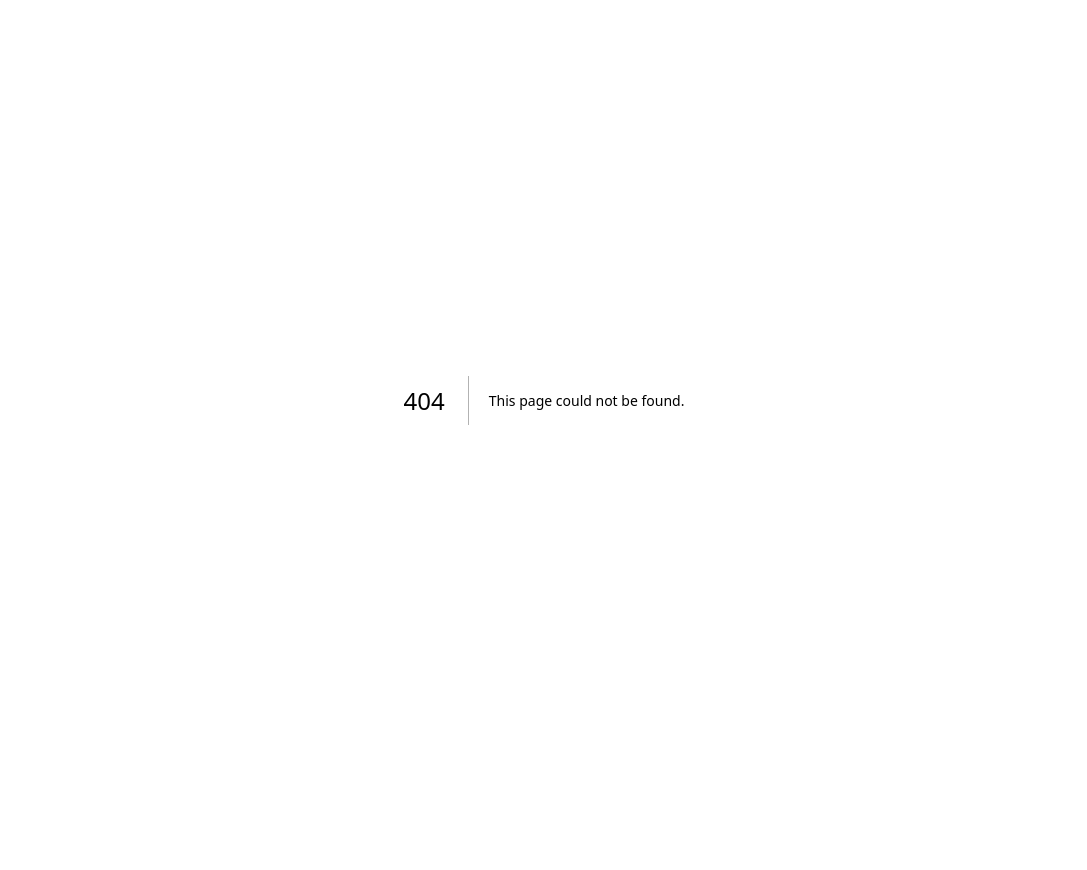
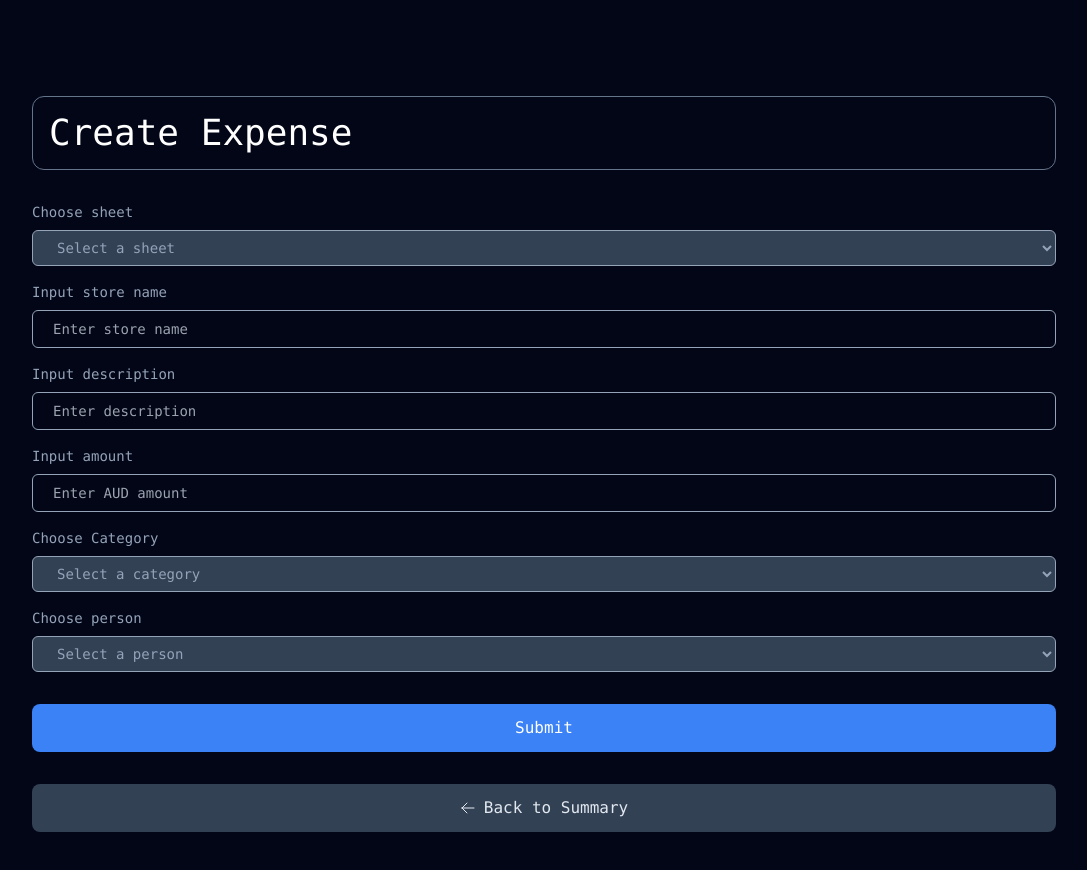
Before and after one commit to yuya-wada-san/nextjs-saving, a Next.js app: page /pages/create in a window 1280 px wide. Before the commit this address had no page. Shown: the top 870 px of the page, without its empty margins (96-1183 px from the left). Before the commit the page ends 800 px from the top, so only its background shows below. Built offline with nearby package versions, Linux system fonts and the light colour scheme.

Commit message:
change URL

```diff
--- a/app/page.tsx
+++ b/app/page.tsx
@@ -9,7 +9,7 @@ export default function Home() {
           Expense Management Tool
         </h1>
         <Link
-          href="/pages/saving"
+          href="/pages/summary"
           className="w-full md:w-auto my-4 flex items-center gap-2 justify-between md:self-start rounded-lg bg-blue-500 px-6 py-3 text-sm font-medium text-white transition-colors hover:bg-blue-400 md:text-base"
         >
           Expense Summary
--- a/app/pages/form/page.tsx
+++ b/app/pages/create/page.tsx
@@ -17,7 +17,7 @@ export default async function Page() {
         <AppendForm />
         <div className="mt-8">
           <Link
-            href="/pages/saving"
+            href="/pages/summary"
             className="text-center flex items-center justify-center gap-2 rounded-lg bg-slate-700 px-6 py-3 text-sm font-medium text-slate-200 transition-colors hover:bg-slate-600 md:text-base"
           >
             <ArrowLeftIcon className="w-4" />
--- a/app/pages/saving/page.tsx
+++ b/app/pages/summary/page.tsx
@@ -36,7 +36,7 @@ export default async function Page() {
             </div>
             <div className="mt-4 text-center">
               <Link
-                href="/pages/form"
+                href="/pages/create"
                 className="flex items-center justify-between md:justify-center gap-2 rounded-lg bg-blue-500 px-6 py-3 text-sm font-medium text-white transition-colors hover:bg-blue-400 md:text-base"
                 >
                 Create Expense
```
Also changed, not shown: app/pages/summary/Loading.tsx (renamed from app/pages/saving/Loading.tsx), 1 other file (tests, documents, lock files or other folders).
